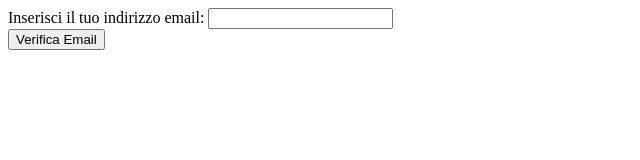
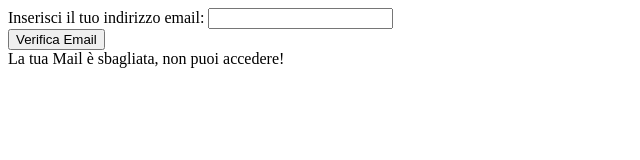
Before and after one commit to alessandrorumi/js-mail-dadi, a plain HTML site: page Mail/index.html in a window 1280 px wide. Both pictures are taken after a click on the button "Verifica Email". Shown: the whole page, without its empty margins (0-640 px from the left). Drawn offline with Linux system fonts and the light colour scheme.

Commit message:
Feat: Implementazione risultato in html

```diff
--- a/Mail/index.html
+++ b/Mail/index.html
@@ -15,8 +15,9 @@
   </form>
   <button id="verifyEmail">Verifica Email</button>
 
+  <br>
 
-  <p id="textOutput"></p>
+  <span id="textOutput"></span>
 
 
   <script src="script/myScript.js"></script>
--- a/Mail/script/myScript.js
+++ b/Mail/script/myScript.js
@@ -59,9 +59,9 @@ verify.addEventListener('click',
       }
 
       if (foundedMail === true) {
-        console.log('YES')
+        document.getElementById('textOutput').innerHTML = 'La tua Mail è corretta, puoi accedere!';
       } else {
-        console.log('NO')
+        document.getElementById('textOutput').innerHTML = 'La tua Mail è sbagliata, non puoi accedere!';
       }
 
     }
```
